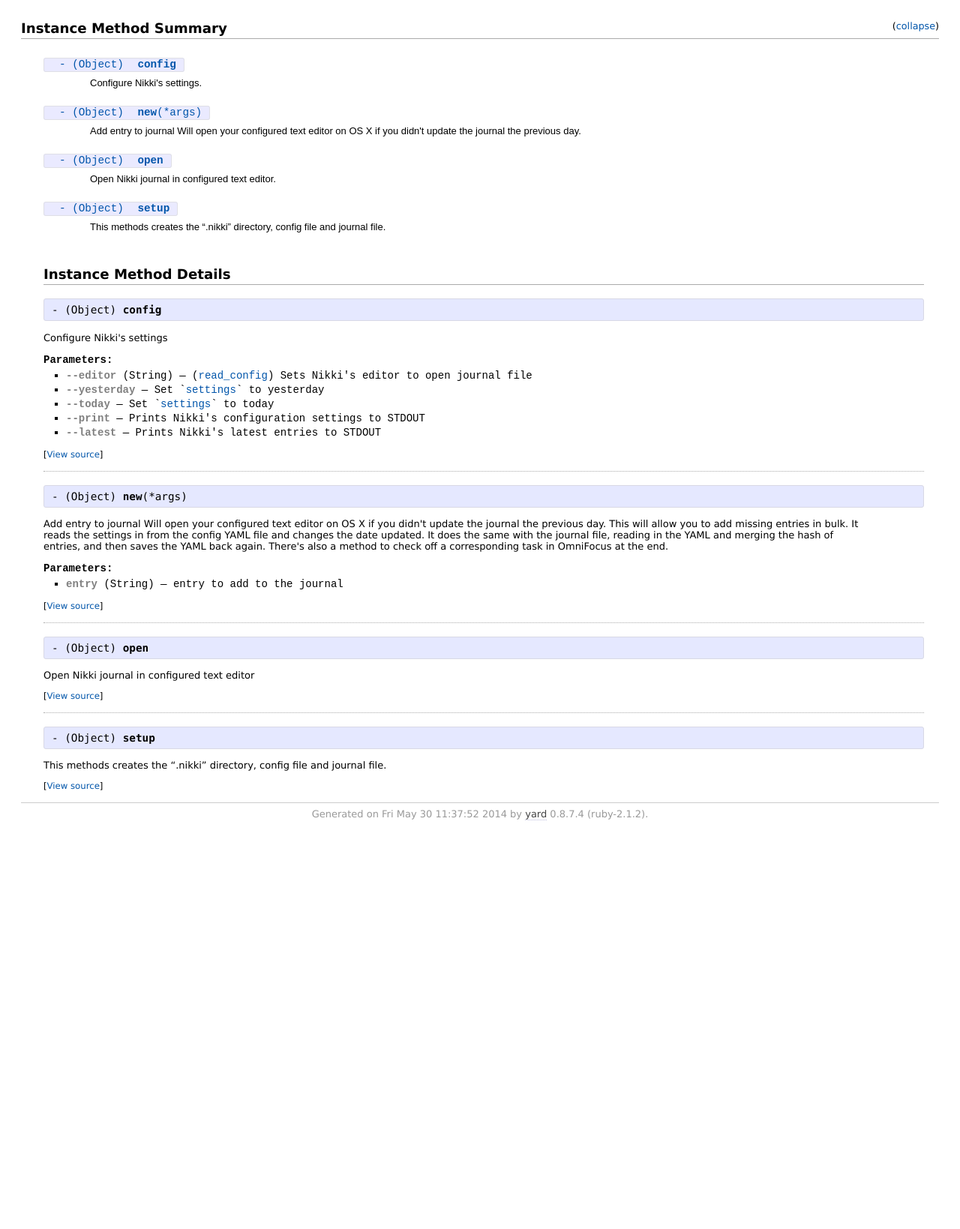
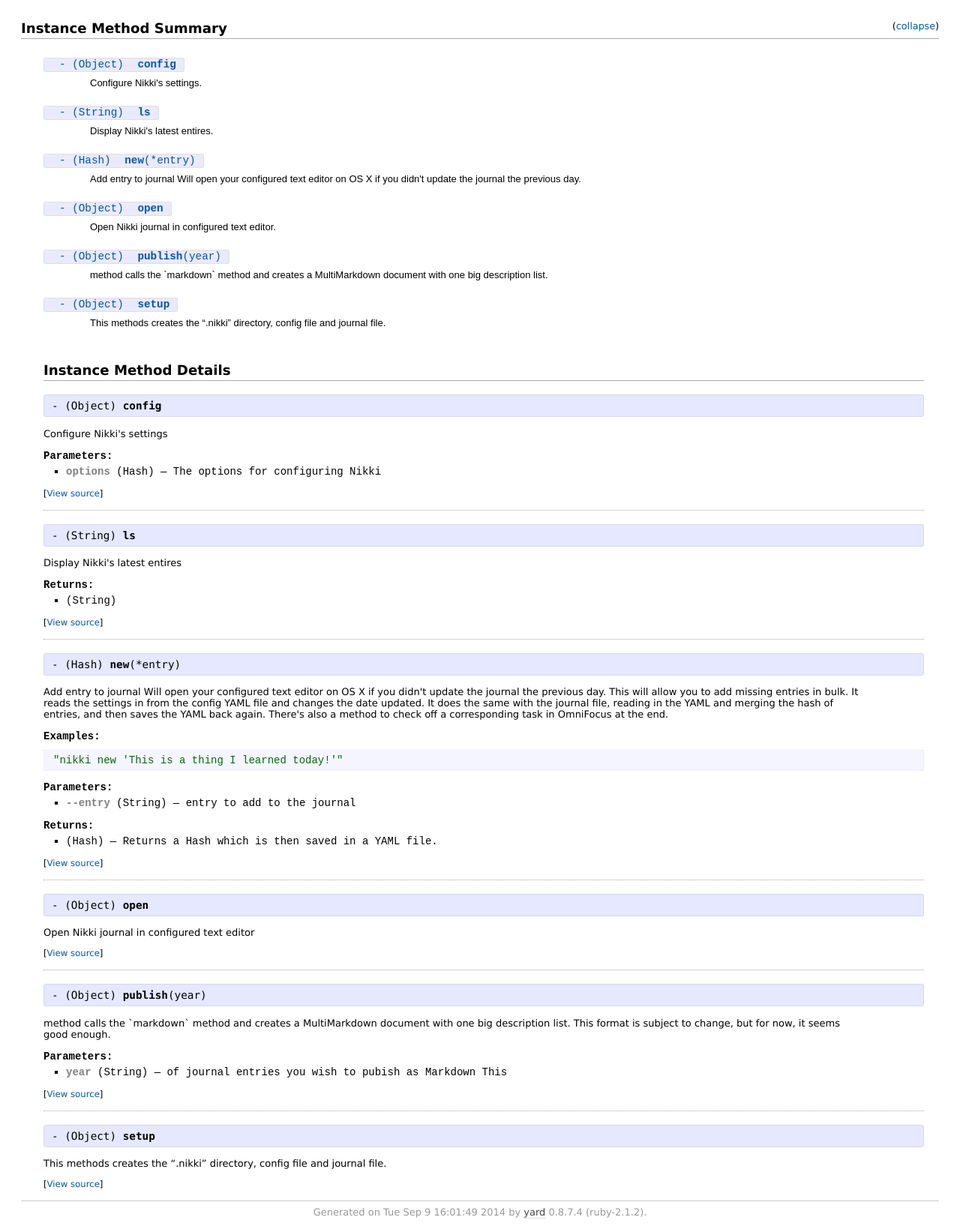
Before and after one commit to brandonpittman/nikki, a plain HTML site: page doc/Generator.html in a window 1280 px wide. Shown: the part 300-1939 px from the top of the page at 75% size. Before the commit the page ends 1408 px from the top, so only its background shows below. Drawn offline with Linux system fonts and the light colour scheme.

Commit message:
Update documentation:

```diff
--- a/doc/Generator.html
+++ b/doc/Generator.html
@@ -119,7 +119,7 @@
   <div class="discussion">
 
 <p>This is the main class that interfaces with Thor&#39;s methods and does all
-the heavy lifting for Nikki. It&#39;s a bit of a “God” object. Sorries.</p>
+the heavy lifting for Nikki.  It&#39;s a bit of a “God” object. Sorries.</p>
 
 
   </div>
@@ -185,7 +185,31 @@
         <li class="public ">
   <span class="summary_signature">
 
-      <a href="#new-instance_method" title="#new (instance method)">- (Object) <strong>new</strong>(*args) </a>
+      <a href="#ls-instance_method" title="#ls (instance method)">- (String) <strong>ls</strong> </a>
+
+
+
+  </span>
+
+
+
+
+
+
+
+
+
+    <span class="summary_desc"><div class='inline'>
+<p>Display Nikki&#39;s latest entires.</p>
+</div></span>
+
+</li>
+
+
+        <li class="public ">
+  <span class="summary_signature">
+
+      <a href="#new-instance_method" title="#new (instance method)">- (Hash) <strong>new</strong>(*entry) </a>
 
 
 
@@ -226,6 +250,31 @@
 
     <span class="summary_desc"><div class='inline'>
 <p>Open Nikki journal in configured text editor.</p>
+</div></span>
+
+</li>
+
+
+        <li class="public ">
+  <span class="summary_signature">
+
+      <a href="#publish-instance_method" title="#publish (instance method)">- (Object) <strong>publish</strong>(year) </a>
+
+
+
+  </span>
+
+
+
+
+
+
+
+
+
+    <span class="summary_desc"><div class='inline'>
+<p>method calls the `markdown` method and creates a MultiMarkdown document
+with one big description list.</p>
 </div></span>
 
 </li>
@@ -288,86 +337,23 @@
 
     <li>
 
-        <span class='name'>--editor</span>
+        <span class='name'>options</span>
 
 
-        <span class='type'>(<tt>String</tt>)</span>
+        <span class='type'>(<tt>Hash</tt>)</span>
 
 
 
         &mdash;
         <div class='inline'>
-<p>(<a href=":editor">read_config</a>) Sets Nikki&#39;s editor to open journal
-file</p>
-</div>
-
-    </li>
-
-    <li>
-
-        <span class='name'>--yesterday</span>
-
-
-        <span class='type'></span>
-
-
-
-        &mdash;
-        <div class='inline'>
-<p>Set `<a href=":updated">settings</a>` to yesterday</p>
-</div>
-
-    </li>
-
-    <li>
-
-        <span class='name'>--today</span>
-
-
-        <span class='type'></span>
-
-
-
-        &mdash;
-        <div class='inline'>
-<p>Set `<a href=":updated">settings</a>` to today</p>
-</div>
-
-    </li>
-
-    <li>
-
-        <span class='name'>--print</span>
-
-
-        <span class='type'></span>
-
-
-
-        &mdash;
-        <div class='inline'>
-<p>Prints Nikki&#39;s configuration settings to STDOUT</p>
-</div>
-
-    </li>
-
-    <li>
-
-        <span class='name'>--latest</span>
-
-
-        <span class='type'></span>
-
-
-
-        &mdash;
-        <div class='inline'>
-<p>Prints Nikki&#39;s latest entries to STDOUT</p>
+<p>The options for configuring Nikki</p>
 </div>
 
     </li>
 
 </ul>
+
+
 
 
 </div><table class="source_code">
@@ -376,18 +362,18 @@
       <pre class="lines">
 
 
-64
-65
-66
-67
-68
-69
-70
-71
-72</pre>
+72
+73
+74
+75
+76
+77
+78
+79
+80</pre>
     </td>
     <td>
-      <pre class="code"><span class="info file"># File 'lib/nikki.rb', line 64</span>
+      <pre class="code"><span class="info file"># File 'lib/nikki.rb', line 72</span>
 
 <span class='kw'>def</span> <span class='id identifier rubyid_config'>config</span>
   <span class='id identifier rubyid_settings'>settings</span> <span class='op'>=</span> <span class='id identifier rubyid_read_config'>read_config</span>
@@ -404,9 +390,63 @@
 </div>
 
       <div class="method_details ">
+  <h3 class="signature " id="ls-instance_method">
+
+    - (<tt>String</tt>) <strong>ls</strong>
+
+
+
+
+
+</h3><div class="docstring">
+  <div class="discussion">
+
+<p>Display Nikki&#39;s latest entires</p>
+
+
+  </div>
+</div>
+<div class="tags">
+
+<p class="tag_title">Returns:</p>
+<ul class="return">
+
+    <li>
+
+
+        <span class='type'>(<tt>String</tt>)</span>
+
+
+
+    </li>
+
+</ul>
+
+</div><table class="source_code">
+  <tr>
+    <td>
+      <pre class="lines">
+
+
+55
+56
+57</pre>
+    </td>
+    <td>
+      <pre class="code"><span class="info file"># File 'lib/nikki.rb', line 55</span>
+
+<span class='kw'>def</span> <span class='id identifier rubyid_ls'>ls</span>
+  <span class='id identifier rubyid_puts'>puts</span> <span class='id identifier rubyid_latest'>latest</span>
+<span class='kw'>end</span></pre>
+    </td>
+  </tr>
+</table>
+</div>
+
+      <div class="method_details ">
   <h3 class="signature " id="new-instance_method">
 
-    - (<tt>Object</tt>) <strong>new</strong>(*args)
+    - (<tt>Hash</tt>) <strong>new</strong>(*entry)
 
 
 
@@ -416,9 +456,9 @@
   <div class="discussion">
 
 <p>Add entry to journal Will open your configured text editor on OS X if you
-didn&#39;t update the journal the previous day. This will allow you to add
-missing entries in bulk. It reads the settings in from the config YAML file
-and changes the date updated. It does the same with the journal file,
+didn&#39;t update the journal the previous day.  This will allow you to add
+missing entries in bulk.  It reads the settings in from the config YAML
+file and changes the date updated.  It does the same with the journal file,
 reading in the YAML and merging the hash of entries, and then saves the
 YAML back again. There&#39;s also a method to check off a corresponding
 task in OmniFocus at the end.</p>
@@ -427,12 +467,20 @@
   </div>
 </div>
 <div class="tags">
-  <p class="tag_title">Parameters:</p>
+
+  <div class="examples">
+    <p class="tag_title">Examples:</p>
+
+
+      <pre class="example code"><code><span class='tstring'><span class='tstring_beg'>&quot;</span><span class='tstring_content'>nikki new &#39;This is a thing I learned today!&#39;</span><span class='tstring_end'>&quot;</span></span></code></pre>
+
+  </div>
+<p class="tag_title">Parameters:</p>
 <ul class="param">
 
     <li>
 
-        <span class='name'>entry</span>
+        <span class='name'>--entry</span>
 
 
         <span class='type'>(<tt>String</tt>)</span>
@@ -448,6 +496,24 @@
 
 </ul>
 
+<p class="tag_title">Returns:</p>
+<ul class="return">
+
+    <li>
+
+
+        <span class='type'>(<tt>Hash</tt>)</span>
+
+
+
+        &mdash;
+        <div class='inline'>
+<p>Returns a Hash which is then saved in a YAML file.</p>
+</div>
+
+    </li>
+
+</ul>
 
 </div><table class="source_code">
   <tr>
@@ -455,26 +521,26 @@
       <pre class="lines">
 
 
-28
-29
-30
-31
-32
 33
 34
 35
 36
 37
 38
-39</pre>
+39
+40
+41
+42
+43
+44</pre>
     </td>
     <td>
-      <pre class="code"><span class="info file"># File 'lib/nikki.rb', line 28</span>
+      <pre class="code"><span class="info file"># File 'lib/nikki.rb', line 33</span>
 
-<span class='kw'>def</span> <span class='id identifier rubyid_new'>new</span><span class='lparen'>(</span><span class='op'>*</span><span class='id identifier rubyid_args'>args</span><span class='rparen'>)</span>
+<span class='kw'>def</span> <span class='id identifier rubyid_new'>new</span><span class='lparen'>(</span><span class='op'>*</span><span class='id identifier rubyid_entry'>entry</span><span class='rparen'>)</span>
   <span class='id identifier rubyid_settings'>settings</span> <span class='op'>=</span> <span class='id identifier rubyid_read_config'>read_config</span>
   <span class='id identifier rubyid_settings'>settings</span><span class='lbracket'>[</span><span class='symbol'>:updated</span><span class='rbracket'>]</span> <span class='op'>=</span> <span class='id identifier rubyid_today'>today</span>
-  <span class='id identifier rubyid_entry'>entry</span> <span class='op'>=</span> <span class='id identifier rubyid_args'>args</span><span class='period'>.</span><span class='id identifier rubyid_join'>join</span><span class='lparen'>(</span><span class='tstring'><span class='tstring_beg'>&quot;</span><span class='tstring_content'> </span><span class='tstring_end'>&quot;</span></span><span class='rparen'>)</span>
+  <span class='id identifier rubyid_entry'>entry</span> <span class='op'>=</span> <span class='id identifier rubyid_entry'>entry</span><span class='period'>.</span><span class='id identifier rubyid_join'>join</span><span class='lparen'>(</span><span class='tstring'><span class='tstring_beg'>&quot;</span><span class='tstring_content'> </span><span class='tstring_end'>&quot;</span></span><span class='rparen'>)</span>
   <span class='id identifier rubyid_entry_hash'>entry_hash</span> <span class='op'>=</span> <span class='lbrace'>{</span> <span class='id identifier rubyid_today'>today</span> <span class='op'>=&gt;</span> <span class='id identifier rubyid_entry'>entry</span> <span class='rbrace'>}</span>
   <span class='id identifier rubyid_journal'>journal</span> <span class='op'>=</span> <span class='id identifier rubyid_read_file'>read_file</span><span class='period'>.</span><span class='id identifier rubyid_merge'>merge</span><span class='lparen'>(</span><span class='id identifier rubyid_entry_hash'>entry_hash</span><span class='rparen'>)</span>
   <span class='id identifier rubyid_write_file'>write_file</span><span class='lparen'>(</span><span class='id identifier rubyid_journal'>journal</span><span class='rparen'>)</span>
@@ -514,23 +580,82 @@
       <pre class="lines">
 
 
-44
-45
-46
-47
 48
 49
 50</pre>
     </td>
     <td>
-      <pre class="code"><span class="info file"># File 'lib/nikki.rb', line 44</span>
+      <pre class="code"><span class="info file"># File 'lib/nikki.rb', line 48</span>
 
 <span class='kw'>def</span> <span class='id identifier rubyid_open'>open</span>
-  <span class='kw'>if</span> <span class='id identifier rubyid_options'>options</span><span class='lbracket'>[</span><span class='symbol'>:marked</span><span class='rbracket'>]</span>
-    <span class='backtick'>%x{</span><span class='tstring_content'>open -a Marked </span><span class='embexpr_beg'>#{</span><span class='id identifier rubyid_file'>file</span><span class='embexpr_end'>}</span><span class='tstring_end'>}</span></span>
-  <span class='kw'>else</span>
-    <span class='backtick'>%x{</span><span class='tstring_content'>open -a &quot;</span><span class='embexpr_beg'>#{</span><span class='id identifier rubyid_editor'>editor</span><span class='embexpr_end'>}</span><span class='tstring_content'>&quot; </span><span class='embexpr_beg'>#{</span><span class='id identifier rubyid_file'>file</span><span class='embexpr_end'>}</span><span class='tstring_end'>}</span></span>
-  <span class='kw'>end</span>
+  <span class='backtick'>%x{</span><span class='tstring_content'>open -a &quot;</span><span class='embexpr_beg'>#{</span><span class='id identifier rubyid_editor'>editor</span><span class='embexpr_end'>}</span><span class='tstring_content'>&quot; </span><span class='embexpr_beg'>#{</span><span class='id identifier rubyid_file'>file</span><span class='embexpr_end'>}</span><span class='tstring_end'>}</span></span>
+<span class='kw'>end</span></pre>
+    </td>
+  </tr>
+</table>
+</div>
+
+      <div class="method_details ">
+  <h3 class="signature " id="publish-instance_method">
+
+    - (<tt>Object</tt>) <strong>publish</strong>(year)
+
+
+
+
+
+</h3><div class="docstring">
+  <div class="discussion">
+
+<p>method calls the `markdown` method and creates a MultiMarkdown document
+with one big description list.  This format is subject to change, but for
+now, it seems good enough.</p>
+
+
+  </div>
+</div>
+<div class="tags">
+  <p class="tag_title">Parameters:</p>
+<ul class="param">
+
+    <li>
+
+        <span class='name'>year</span>
+
+
+        <span class='type'>(<tt>String</tt>)</span>
+
+
+
+        &mdash;
+        <div class='inline'>
+<p>of journal entries you wish to pubish as Markdown This</p>
+</div>
+
+    </li>
+
+</ul>
+
+
+</div><table class="source_code">
+  <tr>
+    <td>
+      <pre class="lines">
+
+
+87
+88
+89
+90
+91</pre>
+    </td>
+    <td>
+      <pre class="code"><span class="info file"># File 'lib/nikki.rb', line 87</span>
+
+<span class='kw'>def</span> <span class='id identifier rubyid_publish'>publish</span><span class='lparen'>(</span><span class='id identifier rubyid_year'>year</span><span class='rparen'>)</span>
+  <span class='id identifier rubyid_md_path'>md_path</span> <span class='op'>=</span> <span class='tstring'><span class='tstring_beg'>&quot;</span><span class='embexpr_beg'>#{</span><span class='id identifier rubyid_path'>path</span><span class='embexpr_end'>}</span><span class='tstring_content'>nikki_markdown_</span><span class='embexpr_beg'>#{</span><span class='const'>Date</span><span class='period'>.</span><span class='id identifier rubyid_today'>today</span><span class='embexpr_end'>}</span><span class='tstring_content'>.md</span><span class='tstring_end'>&quot;</span></span>
+  <span class='const'>IO</span><span class='period'>.</span><span class='id identifier rubyid_write'>write</span><span class='lparen'>(</span><span class='id identifier rubyid_md_path'>md_path</span><span class='comma'>,</span> <span class='id identifier rubyid_markdown'>markdown</span><span class='lparen'>(</span><span class='id identifier rubyid_read_file'>read_file</span><span class='comma'>,</span> <span class='id identifier rubyid_year'>year</span><span class='period'>.</span><span class='id identifier rubyid_to_i'>to_i</span><span class='rparen'>)</span><span class='rparen'>)</span>
+  <span class='id identifier rubyid_puts'>puts</span> <span class='tstring'><span class='tstring_beg'>&quot;</span><span class='tstring_content'>Markdown saved to \&quot;</span><span class='embexpr_beg'>#{</span><span class='id identifier rubyid_md_path'>md_path</span><span class='embexpr_end'>}</span><span class='tstring_content'>\&quot;.</span><span class='tstring_end'>&quot;</span></span>
 <span class='kw'>end</span></pre>
     </td>
   </tr>
@@ -587,7 +712,7 @@
 </div>
 
     <div id="footer">
-  Generated on Fri May 30 11:37:52 2014 by
+  Generated on Tue Sep  9 16:01:49 2014 by
   <a href="http://yardoc.org" title="Yay! A Ruby Documentation Tool" target="_parent">yard</a>
   0.8.7.4 (ruby-2.1.2).
 </div>
```
Also changed, not shown: doc/Nikki.html (+2 -2 lines), doc/_index.html (+1 -1 lines), doc/file.README.html (+15 -2 lines), doc/index.html (+15 -2 lines), doc/method_list.html (+13 -1 lines), doc/requirements.html (+1 -1 lines), doc/requirements/step_transformers.html (+1 -1 lines), doc/requirements/tags.html (+1 -1 lines), doc/top-level-namespace.html (+1 -1 lines).
